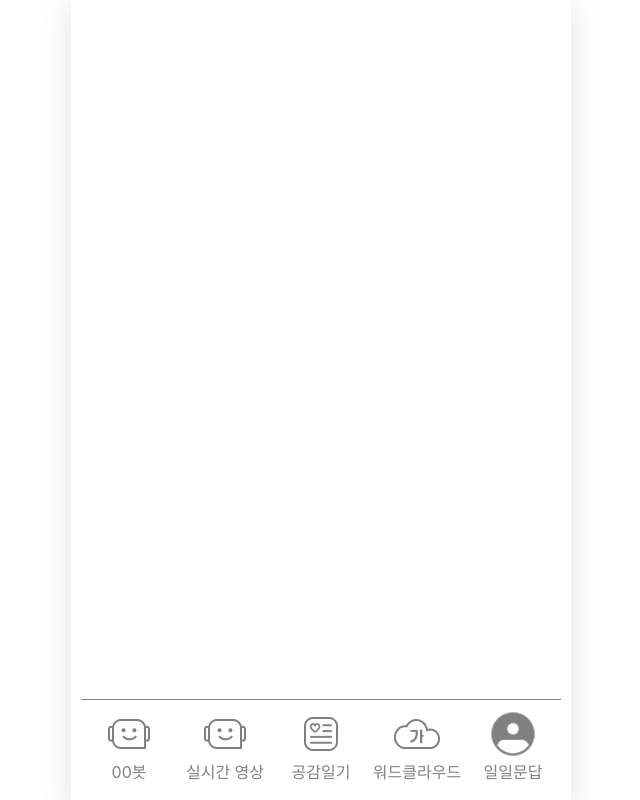
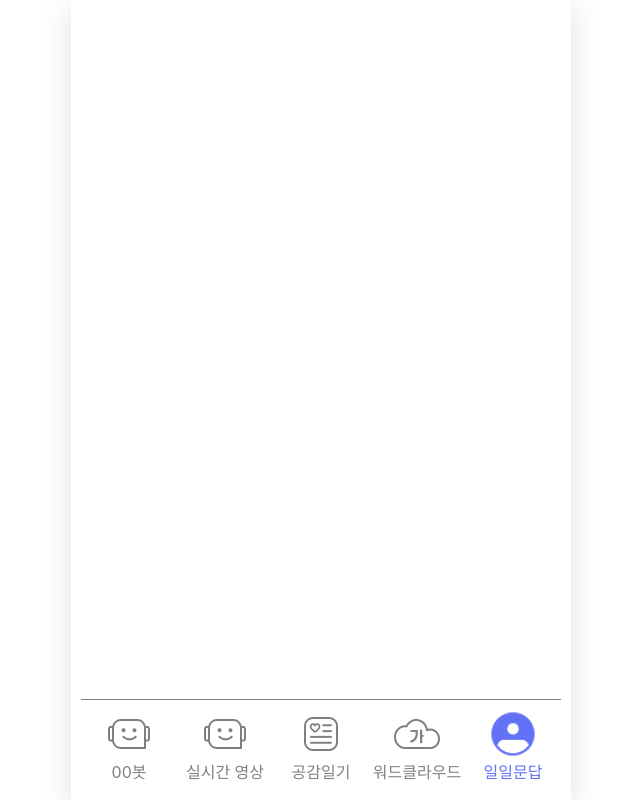
Before and after one commit to psy-er/I-CARE-FE, a React (Create React App) app in the folder frontend/: page /question in a window 1280 px wide. Shown: the whole page, without its empty margins (319-959 px from the left). Built offline with nearby package versions, Linux system fonts and the light colour scheme.

Commit message:
docs : 오타수정 및 경로 question 변경

```diff
--- a/frontend/src/Navbar.js
+++ b/frontend/src/Navbar.js
@@ -6,11 +6,11 @@ const Navbar = () => {
   // 현재 주소
   const location = useLocation();
 
-  const isFirstLink = matchPath({path: '/first/*'}, location.pathname);
-  const isSecondLink = matchPath({path: '/second/*'}, location.pathname);
-  const isDiaryLink = matchPath({path: '/diary/*'}, location.pathname);
-  const isFourthLink = matchPath({path: '/fourth/*'}, location.pathname);
-  const isFifthLink = matchPath({path: '/fifth/*'}, location.pathname);
+  const isFirstLink = matchPath({path: '/first/*'}, location.pathname); //00봇
+  const isSecondLink = matchPath({path: '/second/*'}, location.pathname); //실시간 영상
+  const isDiaryLink = matchPath({path: '/diary/*'}, location.pathname); //공감일기
+  const isFourthLink = matchPath({path: '/fourth/*'}, location.pathname); //워드 클라우드
+  const isQuestionLink = matchPath({path: '/question/*'}, location.pathname); //일일문답
   return (
     <nav className="navbar">
 
@@ -18,7 +18,7 @@ const Navbar = () => {
       <Link to="/first" className="nav-link" style={{ textDecoration: 'none' }}>
         <div>
           {isFirstLink ? (
-          <img src="/bot.png" alt="챗봇" /> //선택 했을 때
+          <img src="/bot1.png" alt="챗봇" /> //선택 했을 때
           ) : (
           <img src="/bot_un.png" alt="챗봇" /> // 선택 안 했을 때
           )}
@@ -63,14 +63,14 @@ const Navbar = () => {
       </Link>
 
       {/* 1일 1문답 */}
-      <Link to="/fifth" className="nav-link" style={{ textDecoration: 'none' }}>
+      <Link to="/question/list" className="nav-link" style={{ textDecoration: 'none' }}>
         <div>
-          {isFifthLink ? (
+          {isQuestionLink ? (
           <img src="/question.png" alt="일일문답" /> //선택 했을 때
           ) : (
           <img src="/question_un.png" alt="일일문답" /> // 선택 안 했을 때
           )}
-          <div className={isFifthLink ? 'active' : 'inactive'}>일일문답</div>
+          <div className={isQuestionLink ? 'active' : 'inactive'}>일일문답</div>
         </div>
       </Link>
 
```
